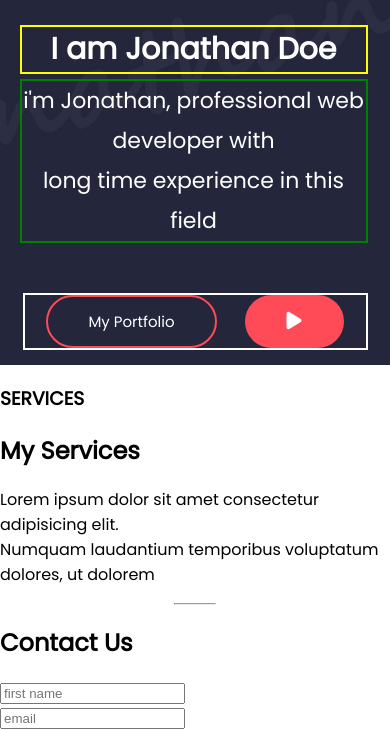
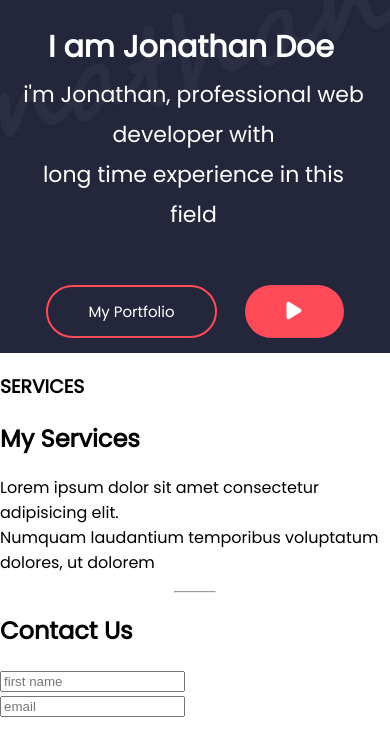
Before and after one commit to TettehSolomon/demo_portfolio, a plain HTML site: page index.html in a window 390 px wide. Shown: the part 211-941 px from the top of the page. Drawn offline with Linux system fonts and the light colour scheme.

Commit message:
updated home section

```diff
--- a/styles/style.css
+++ b/styles/style.css
@@ -1,6 +1,6 @@
 body {
-    margin: auto;
-    padding: auto;
+    margin: 0;
+    padding: 0;
     font-family: 'Poppins';
     top: -541px;
     left: -939px;
@@ -53,7 +53,7 @@ header {
     justify-content: center;
     width: auto;
     height: auto;
-    padding: 130px 0 0 0;
+    padding-top: 130px;
     background-image: url('../images/bg.jpg');
     background-repeat: no-repeat;
     background-size: cover;
@@ -168,6 +168,7 @@ header {
     }
     #home {
         flex-direction: column;
+
     }
 
     #left-container {
@@ -193,7 +194,7 @@ header {
         margin-left: 42px;
         font-size: 30px;
         text-align: center;
-        border: 2px solid yellow;
+
     }
 
     #intro-text p {
@@ -203,14 +204,12 @@ header {
         margin-left: 42px;
         font-family: 'Poppins';
         text-align: center;
-        border: 2px solid green;
+
 
     }
 
     #buttons {
-        border: 2px solid white;
         margin-left: 45px;
-
         justify-content: center;
     }
 
```
